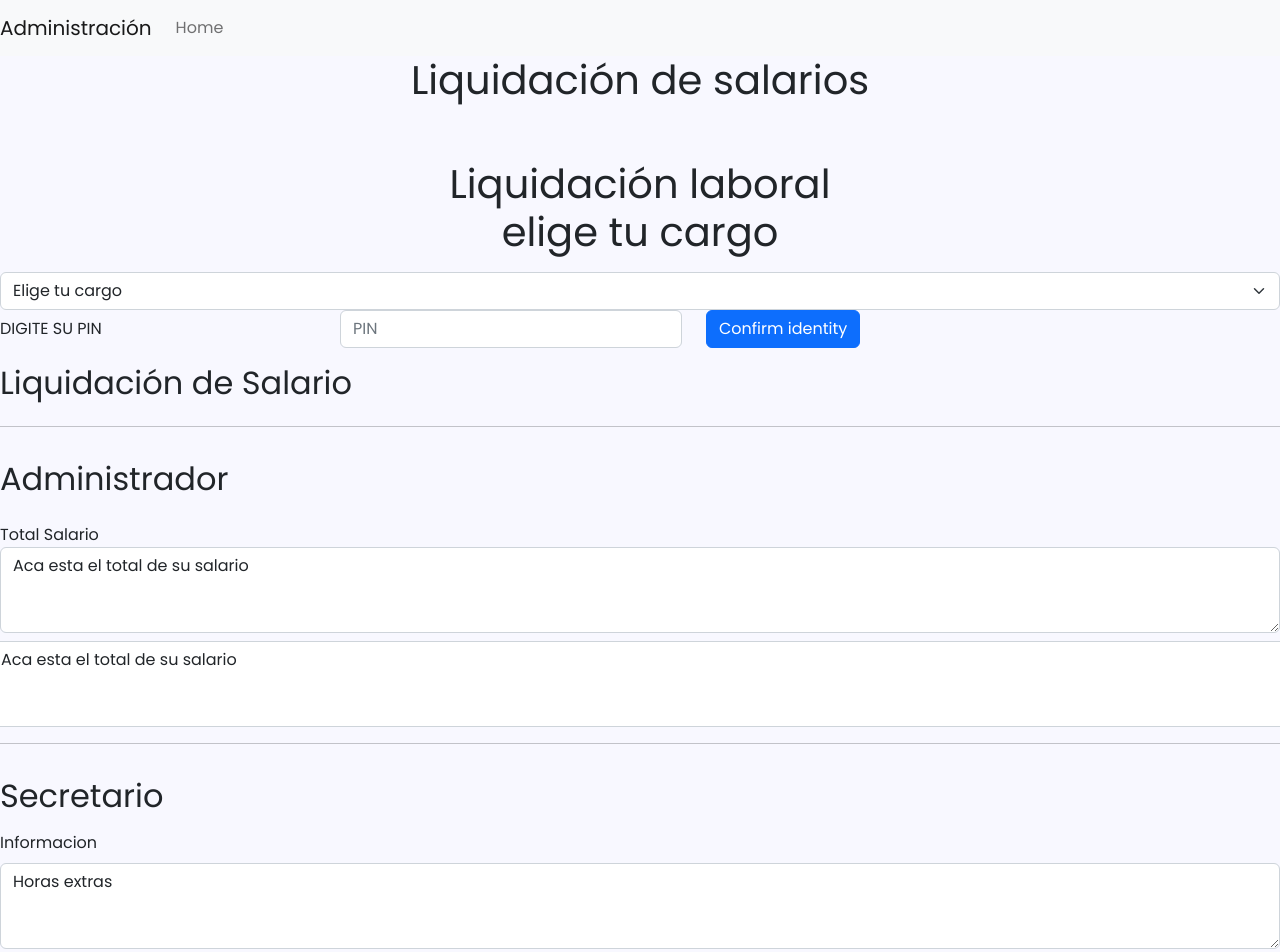
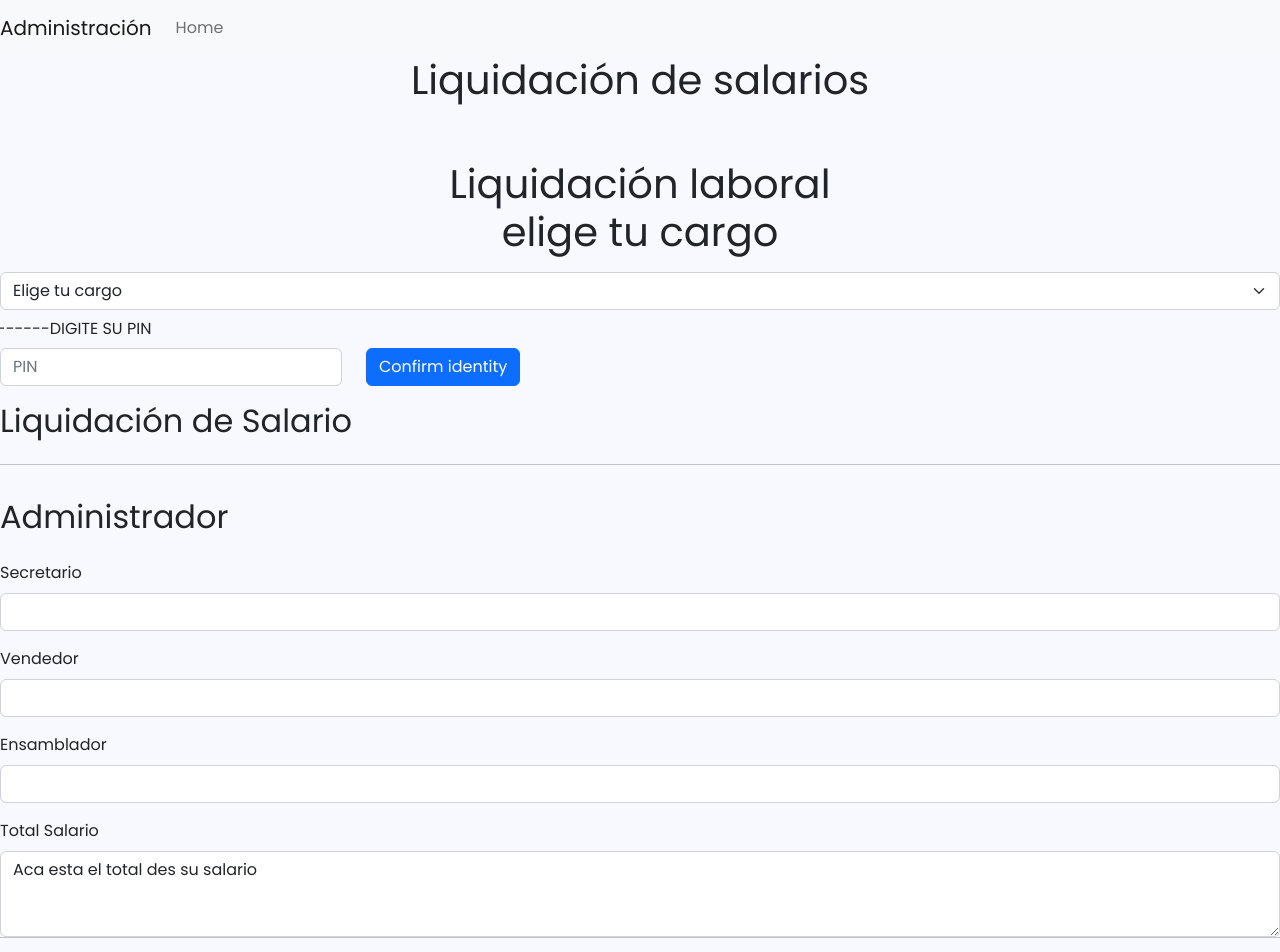
Before and after one commit to emerson14/PracticaSemillero3, a plain HTML site: page index.html in a window 1280 px wide. Shown: the top 952 px of the page. Drawn offline with nearby package versions, Linux system fonts and the light colour scheme.

Commit message:
Add files via upload

```diff
--- a/index.html
+++ b/index.html
@@ -36,8 +36,8 @@
 
 
 <h1 align="center"> <br>  <p>Liquidación laboral <br>  elige tu cargo</p>  </h1>
-<div class="col-auto">
-<select class="form-select" aria-label="Default select example">
+<div class="col_auto">
+<select  class="form-select" aria-label="Default select example">
     <option selected>Elige tu cargo</option>
     <option value="1">  <a href="#administradorancla">Administrador </a></option>
     <option value="2">Secretario</option>
@@ -47,9 +47,9 @@
 </div>
 <div>
 <form class="row">
-    <div class="col-auto">
+    <div class="row justify-content-around">
     <label for="staticEmail2" class="visually-hidden">PIN</label>
-      <input type="text" readonly class="form-control-plaintext" id="staticEmail2" value="DIGITE SU PIN">
+    <input type="text" readonly class="form-control-plaintext" id="staticEmail2" value="-------DIGITE SU PIN">
     </div>
 
     <div class="col-auto">
@@ -66,17 +66,32 @@
     </div>
         <hr width=100% align="right" size=20>
 
-
 <div class="mb-3">
 
         <h2 > Administrador</h2>
+
+</div>
+<div>
+
+    <form>
+        <div class="mb-3">
+          <label for="exampleInputEmail1" class="form-label">Secretario</label>
+          <input type="email" class="form-control" id="exampleInputEmail1" aria-describedby="emailHelp">
+</div>
+<div class="mb-3">
+    <label for="exampleInputEmail1" class="form-label">Vendedor</label>
+    <input type="email" class="form-control" id="exampleInputEmail1" aria-describedby="emailHelp">
+</div>
+<div class="mb-3">
+    <label for="exampleInputEmail1" class="form-label">Ensamblador</label>
+    <input type="email" class="form-control" id="exampleInputEmail1" aria-describedby="emailHelp">
 </div>
 
 
 
-            <label for="exampleFormControlTextarea1" class="form-label">Total Salario <textarea class="form-control" id="exampleFormControlTextarea1" rows="3">Aca esta el total de su salario </textarea></label>
+            <label for="exampleFormControlTextarea1" class="form-label">Total Salario </label>
 
-            <textarea class="form-control" id="exampleFormControlTextarea1" rows="3">Aca esta el total de su salario </textarea>
+            <textarea class="form-control" id="exampleFormControlTextarea1" rows="3">Aca esta el total des su salario </textarea>
         </div>
   <hr width=100% align="right" size=20>
       <div class="mb-3">
@@ -96,11 +111,7 @@
              <hr width=100% align="right" size=20>
              <div class="mb-3">
                  <h2> Vendedor</h2>
-                              </div>
                    <div class="mb-3">
-                                <label  for="exampleFormControlTextarea1" class="form-label">Informacion </label>
-                                <textarea  class="form-control" id="exampleFormControlTextarea1" rows="3">Horas extras  </textarea>
-                              </div>
                 </div>
             <label for="exampleFormControlTextarea1" class="form-label">Horas extras </label>
                             <textarea class="form-control" id="exampleFormControlTextarea1" rows="3">Total Horas extras </textarea>
@@ -108,7 +119,6 @@
                             <label for="exampleFormControlTextarea1" class="form-label">Total Salario </label>
                             <textarea class="form-control" id="exampleFormControlTextarea1" rows="3">Aca esta el total de su salario </textarea>
                  </div>
-
 
                   <hr width=100% align="right" size=20>
                           <div class="mb-3">
```
Also changed, not shown: index.css (line endings or trailing spaces). Lines whose indentation alone changed are shown as unchanged.
